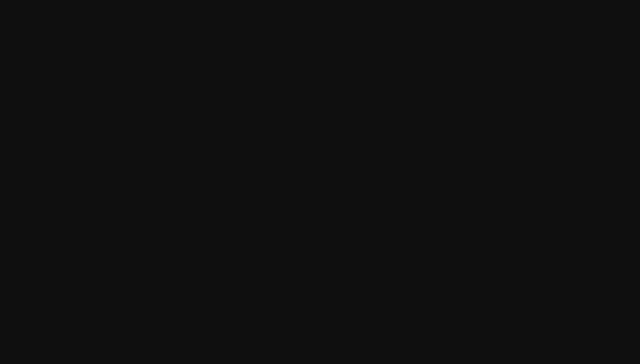
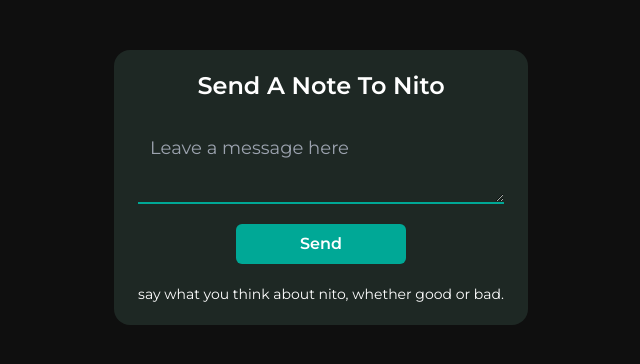
Before and after one commit to Hamidusman/ShroudedNotes, a React (Vite) app: page /message in a window 1280 px wide. Before the commit this address had no page. Shown: the top 364 px of the page, without its empty margins (319-959 px from the left). Built offline with nearby package versions, Linux system fonts and the light colour scheme.

Commit message:
simple message field design

```diff
--- a/src/App.jsx
+++ b/src/App.jsx
@@ -6,6 +6,7 @@
 import Register from './pages/register';
 import Home from './pages/landing'
 import Login from './pages/login';
+import Text from './pages/form';
 
 function App() {
 
@@ -15,6 +16,7 @@
 		<Route path="/" element={<Home />} />
 		<Route path="/register" element={<Register />} />
 		<Route path="/login" element={<Login />} />
+		<Route path="/message" element={<Text />} />
 	  </Routes>
 	)
 }
--- /dev/null
+++ b/src/pages/form.jsx
@@ -0,0 +1,17 @@
+export default function Text() {
+    return(
+        <section className="my-10 w-[100%] flex justify-center">
+            <form className="px-6 bg-gray rounded-2xl bg- flex flex-col gap-5 py-5">
+                <div className="flex w-full flex-col gap-5 justify-center items-center">
+                    <h2 className="text-2xl font-semibold">Send A Note To Nito</h2>
+                    <textarea name=""
+                    className="text-lg w-full p-3 bg-inherit border-b-2 focus:outline-none border-b-accent"
+                    placeholder="Leave a message here"></textarea>
+                    <button className="bg-accent text-white font-semibold py-2 px-16 rounded-md">Send</button>
+                </div>
+                <p className="text-[14px]">say what you think about nito, whether good or bad.</p>
+            </form>
+        </section>
+
+    )
+}
--- a/src/pages/login.jsx
+++ b/src/pages/login.jsx
@@ -15,11 +15,11 @@
                     </div>
                     <div className="flex flex-col mt-8">
                     <label>Username</label>
-                        <input type="text" placeholder="Not_Hamid :)" className="border-2 rounded-md border-accent bg-primary focus:outline-none focus:bg-primary p-2" />
+                        <input type="text" placeholder="Not_Hamid :)" className="inter border-2 rounded-md border-accent bg-primary focus:outline-none focus:bg-primary p-2" />
                     </div>
                     <div className="flex flex-col mt-8">
                         <label>Password</label>
-                        <input type="password" placeholder="Password" className="border-2 rounded-md border-accent bg-primary focus:outline-none focus:bg-primary p-2" />
+                        <input type="password" placeholder="Password" className="inter border-2 rounded-md border-accent bg-primary focus:outline-none focus:bg-primary p-2" />
 
                     </div>
                     <button className="bg-accent font-bold hover:bg-soft transition duration-500 ease-in-out text-white p-2 mt-8 rounded-md">Register</button>
--- a/src/pages/register.jsx
+++ b/src/pages/register.jsx
@@ -16,11 +16,11 @@
                     </div>
                     <div className="flex flex-col mt-8">
                     <label>Username</label>
-                        <input type="text" placeholder="Not_Hamid :)" className="border-2 rounded-md border-accent bg-primary focus:outline-none focus:bg-primary p-2" />
+                        <input type="text" placeholder="Not_Hamid :)" className="inter border-2 rounded-md border-accent bg-primary focus:outline-none focus:bg-primary p-2" />
                     </div>
                     <div className="flex flex-col mt-8">
                         <label>Password</label>
-                        <input type="password" placeholder="Password" className="border-2 rounded-md border-accent bg-primary focus:outline-none focus:bg-primary p-2" />
+                        <input type="password" placeholder="Password" className="inter border-2 rounded-md border-accent bg-primary focus:outline-none focus:bg-primary p-2" />
 
                     </div>
                     <button className="bg-accent font-bold hover:bg-soft transition duration-500 ease-in-out text-white p-2 mt-8 rounded-md">Register</button>
--- a/tailwind.config.js
+++ b/tailwind.config.js
@@ -12,6 +12,7 @@
 			'soft': '#6D28D9',
 			'light': '#D9D9D9',
 			'warning': '#FF4B5C',
+			'gray': '#1e2824'
 
 			},
 			keyframes: {
```
